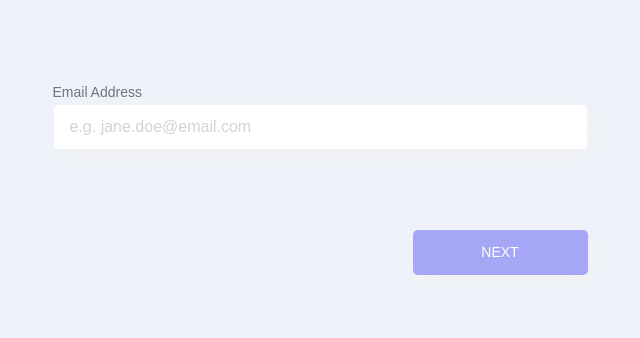
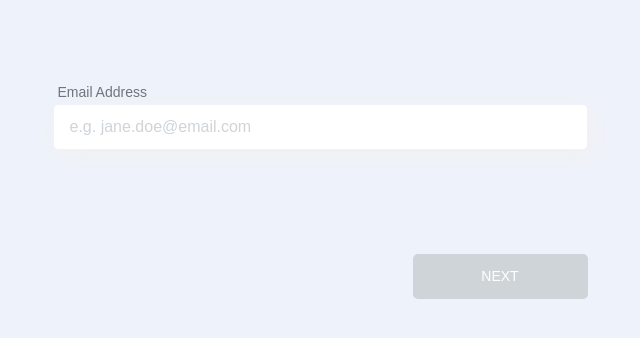
Before and after one commit to cmaddern-stack/COMP30022, a React (Create React App) app in the folder frontend/: page /auth/email in a window 1280 px wide. Shown: the top 338 px of the page, without its empty margins (320-960 px from the left). Built offline with nearby package versions, Linux system fonts and the light colour scheme; a web font is replaced by a local one.

Commit message:
build enter email page

```diff
--- a/frontend/package.json
+++ b/frontend/package.json
@@ -38,5 +38,8 @@
       "last 1 firefox version",
       "last 1 safari version"
     ]
+  },
+  "devDependencies": {
+    "validator": "^13.6.0"
   }
 }
--- a/frontend/src/App.css
+++ b/frontend/src/App.css
@@ -93,9 +93,16 @@ input::placeholder {
   color: var(--light-grey-100);
 }
 
+.input-error {
+  color: red;
+  font-size: 14px;
+  margin: 10px 5px;
+}
+
 label {
   font-size: 14px;
   color: var(--dark-grey-40);
+  padding-left: 5px;
 }
 
 .auth-form {
--- a/frontend/src/pages/auth/EnterEmail.js
+++ b/frontend/src/pages/auth/EnterEmail.js
@@ -1,15 +1,34 @@
 import React from "react";
+import validator from "validator";
 
 class EnterEmail extends React.Component {
     constructor(props) {
         super(props);
         this.state = {
             email: "",
+            emailError: "",
+            proceed: false,
         };
     }
 
     changeHandler = (event) => {
         this.setState({ [event.target.name]: event.target.value });
+
+        if (!validator.isEmail(this.state.email)) {
+            this.setState({
+                emailError: "Enter valid email!",
+                proceed: false,
+            });
+        } else {
+            this.setState({
+                emailError: "",
+                proceed: true,
+            });
+        }
+    };
+
+    nextHandler = (event) => {
+        this.props.history.push("/");
     };
 
     render() {
@@ -25,9 +44,16 @@ class EnterEmail extends React.Component {
                         placeholder="e.g. jane.doe@email.com"
                         onChange={this.changeHandler}
                     />
+                    <span className="input-error">{this.state.emailError}</span>
                 </form>
                 <div className="button-row">
-                    <button className="primary-button" type="button" name="next">
+                    <button
+                        className="primary-button"
+                        type="button"
+                        name="next"
+                        disabled={!this.state.proceed}
+                        onClick={this.nextHandler}
+                    >
                         NEXT
                     </button>
                 </div>
```
Also changed, not shown: 1 other file (tests, documents, lock files or other folders).
